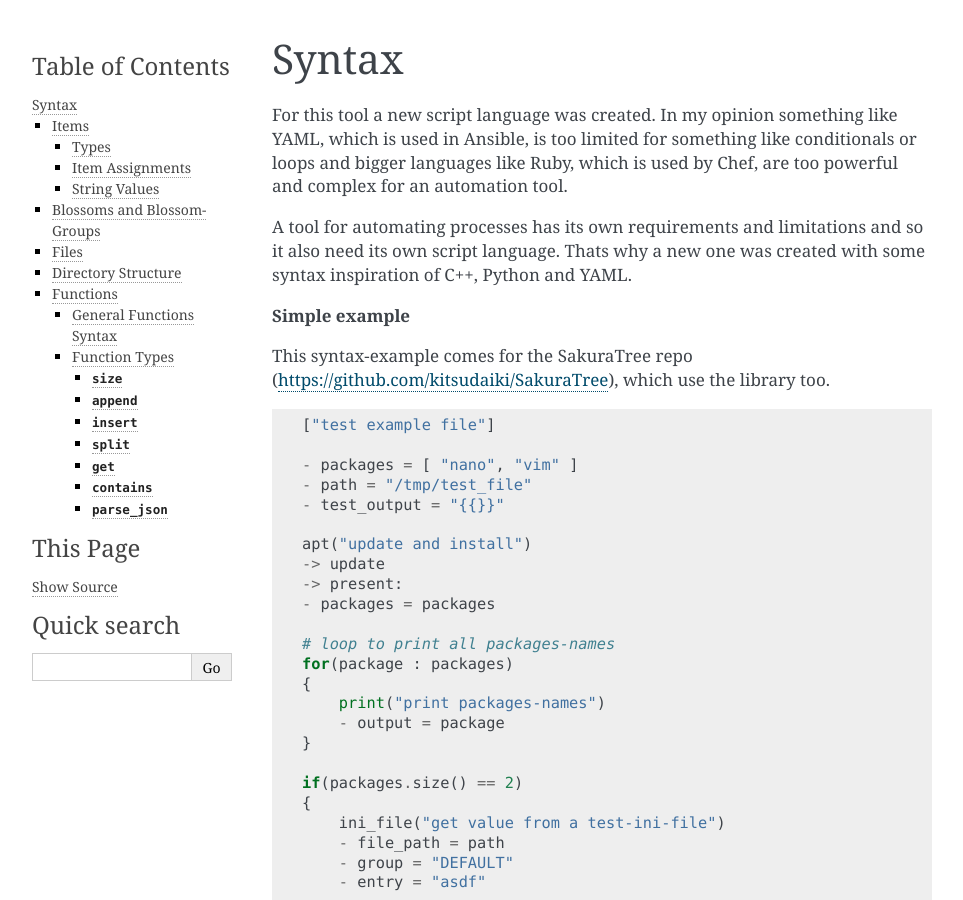
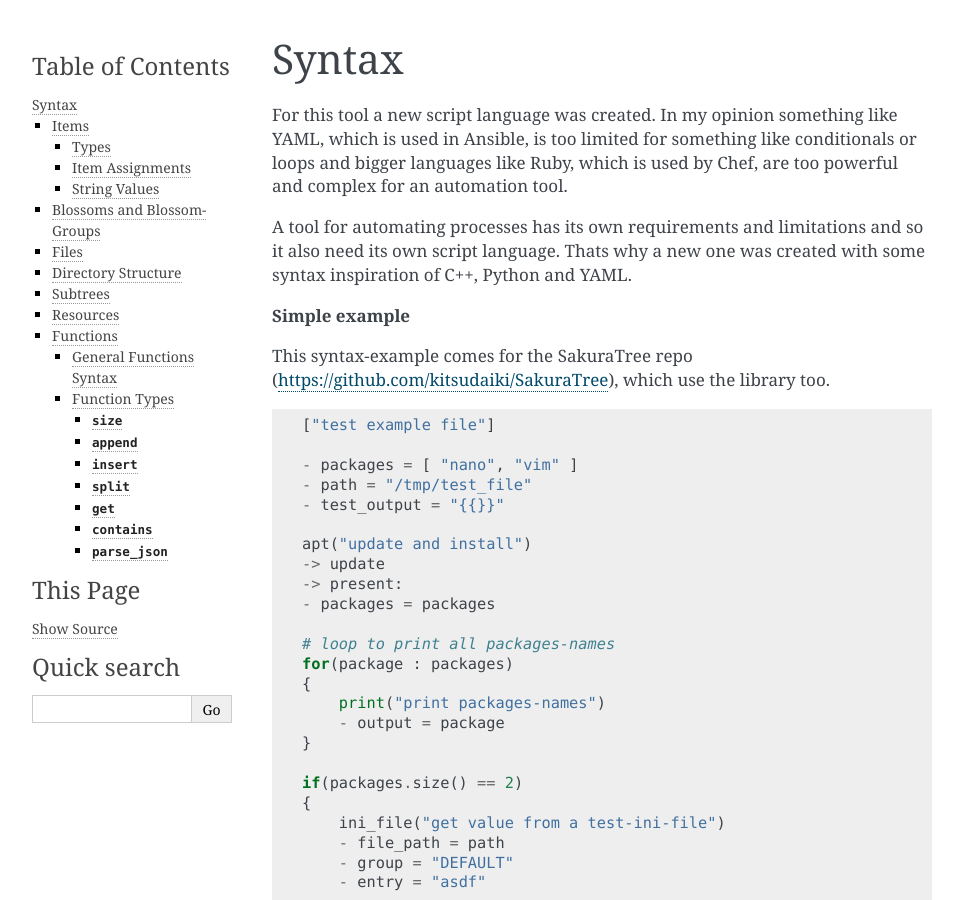
Before and after one commit to kitsudaiki/libKitsunemimiSakuraLang-Documentation, a Sphinx documentation site: the page built from source/syntax.rst, in a window 1280 px wide and 900 px high. Shown: the whole window, without its empty margins (148-1111 px from the left). Built offline with Sphinx 7.4.7, drawn with Linux system fonts in a browser that asks for light colours.

Commit message:
add placeholder for subtree- and resource-explaination

```diff
--- a/source/syntax.rst
+++ b/source/syntax.rst
@@ -58,4 +58,6 @@ This syntax-example comes for the SakuraTree repo (https://github.com/kitsudaiki
 .. include:: syntax/blossoms-and-blossom-groups.rst
 .. include:: syntax/file-structure.rst
 .. include:: syntax/directory-structure.rst
+.. include:: syntax/subtrees.rst
+.. include:: syntax/resources.rst
 .. include:: syntax/functions.rst
--- /dev/null
+++ b/source/syntax/resources.rst
@@ -0,0 +1,6 @@
+Resources
+---------
+
+.. raw:: latex
+
+    \newpage
--- /dev/null
+++ b/source/syntax/subtrees.rst
@@ -0,0 +1,6 @@
+Subtrees
+--------
+
+.. raw:: latex
+
+    \newpage
```
